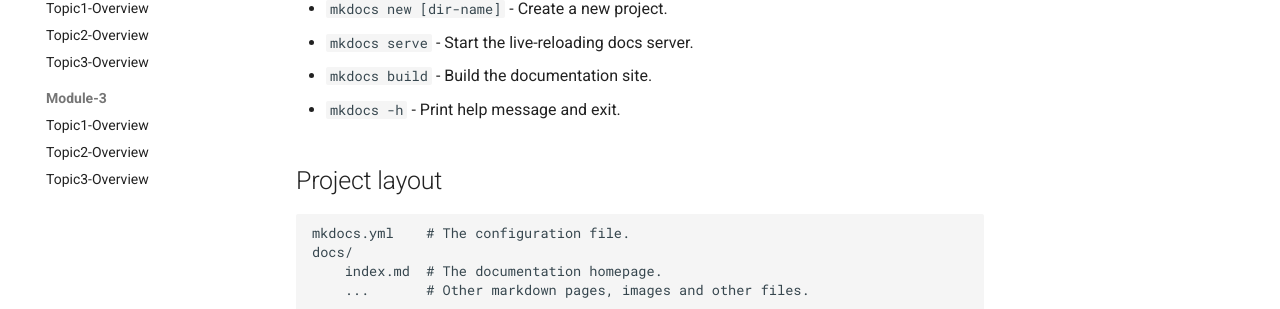
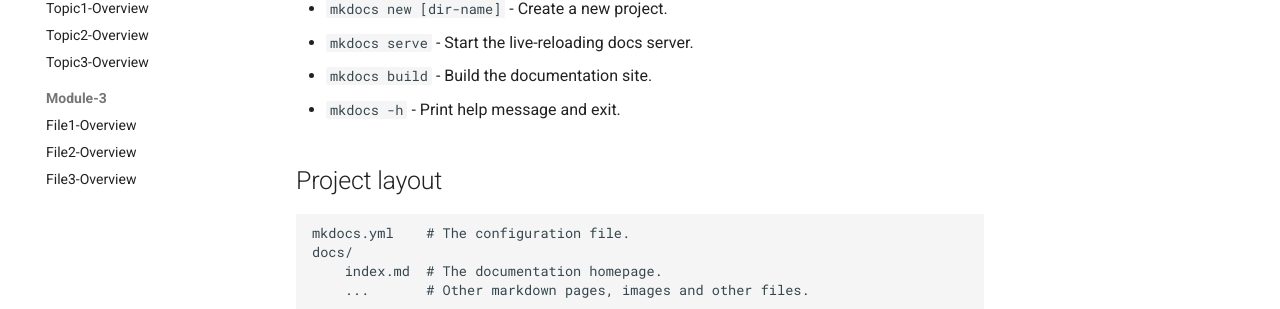
Before and after one commit to vishwanathan-m1/conditionalising_version, an MkDocs documentation site: the page built from source/index.md, in a window 1280 px wide. Shown: the part 300-609 px from the top of the page. Built offline with MkDocs 1.6.1 and Material for MkDocs 9.7.7, drawn with Linux system fonts in a browser that asks for light colours; the version menu is left out; some of the changed lines change nothing that is shown.

Commit message:
Update mkdocs.yml

```diff
--- a/mkdocs.yml
+++ b/mkdocs.yml
@@ -47,7 +47,8 @@
   Copyright &copy; 2019-2026, HCLSoftware.
 
 extra:
-  docs_version: !ENV [DOCS_VERSION, "v1.0.1"]
+  docs_version: v1.0.1
+  # docs_version: !ENV [DOCS_VERSION, "v1.0.1"]
   # homepage: https://pages.git.cwp.pnp-hcl.com/CWPdoc/domino-workspace/latest/dw-docs/index.html
   social:
   - icon: fontawesome/brands/github
@@ -138,6 +139,6 @@
   - Topic3-Overview: Module-2/topic3.md
 
 - Module-3:
-  - Topic1-Overview: Module-3/file1.md
-  - Topic2-Overview: Module-3/file2.md
-  - Topic3-Overview: Module-3/file3.md
+  - File1-Overview: Module-3/file1.md
+  - File2-Overview: Module-3/file2.md
+  - File3-Overview: Module-3/file3.md
```
